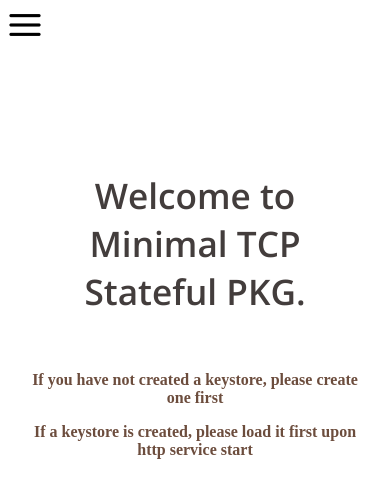
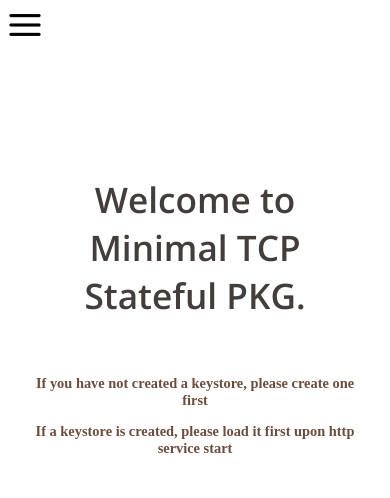
Before and after one commit to syhue/pkg, a PHP site: page / in a window 390 px wide. Shown: the top 498 px of the page. Run offline with PHP 8.4, Linux system fonts and the light colour scheme; some libraries are stand-ins or nearby versions.

Commit message:
Update Files

```diff
--- a/css/index.css
+++ b/css/index.css
@@ -64,7 +64,7 @@
 		color: #532e1c;
 		font-weight: 550;
 		opacity: 85%;
-		font-size: 1rem;
+		font-size: 0.9rem;
 	}
 
 	.intro-text:hover{
```
